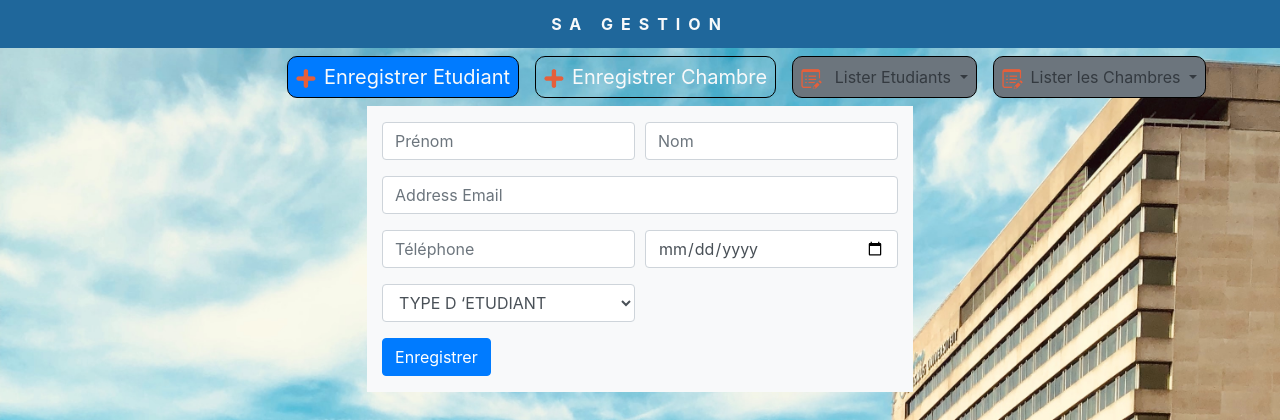
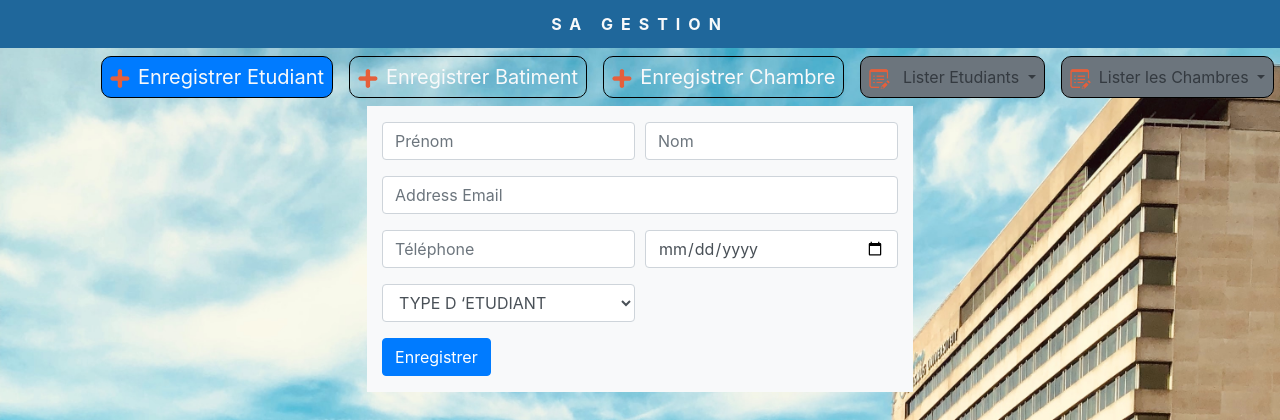
Before and after one commit to thierno23/Gestion-de-l-allocation-des-chambres, a PHP site: page /Gestion-de-l-allocation-des-chambres/ in a window 1280 px wide. Shown: the top 420 px of the page. Run offline with PHP 8.4, Linux system fonts and the light colour scheme; some libraries are stand-ins or nearby versions.

Commit message:
nav bar change

```diff
--- a/views/layout/header.php
+++ b/views/layout/header.php
@@ -5,7 +5,7 @@
 </div>
 
 
-<div class="container center ">
+<div class="container ">
 
 <nav class="navbar navbar-expand-lg navbar-expand-md navbar-light ">
   <button class="navbar-toggler" type="button" data-toggle="collapse" data-target="#navbarNavDropdown" aria-controls="navbarNavDropdown" aria-expanded="false" aria-label="Toggle navigation">
@@ -15,6 +15,9 @@
     <ul class="navbar-nav">
     <a class="navbar-brand text-light bg-primary px-2" href="#"><img class="mr-2" src="publics/images/ic-ajout-active.png" alt="">Enregistrer Etudiant</a>
 
+    <li>
+           <a class="navbar-brand text-light  px-2" href="#"><img class="mr-2" src="publics/images/ic-ajout-active.png" alt="">Enregistrer Batiment</a>
+         </li>
          <li>
            <a class="navbar-brand text-light  px-2" href="#"><img class="mr-2" src="publics/images/ic-ajout-active.png" alt="">Enregistrer Chambre</a>
          </li>
```
